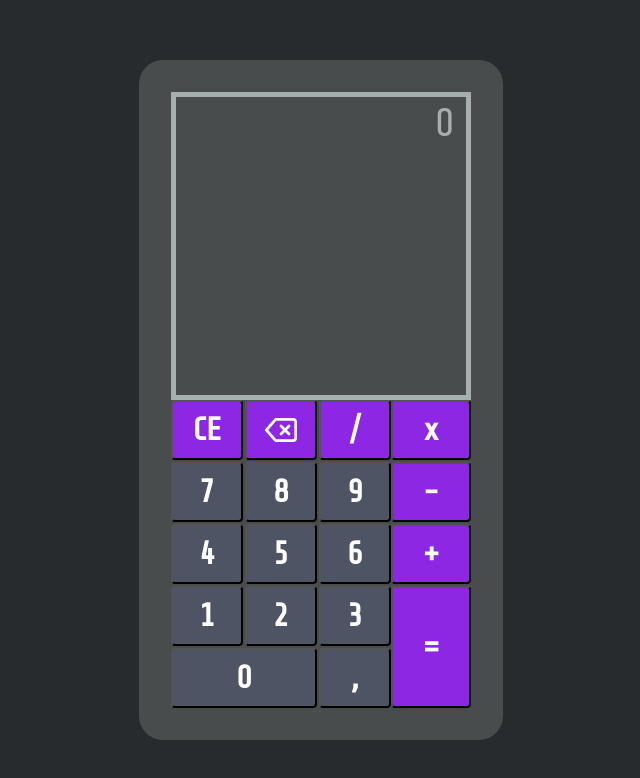
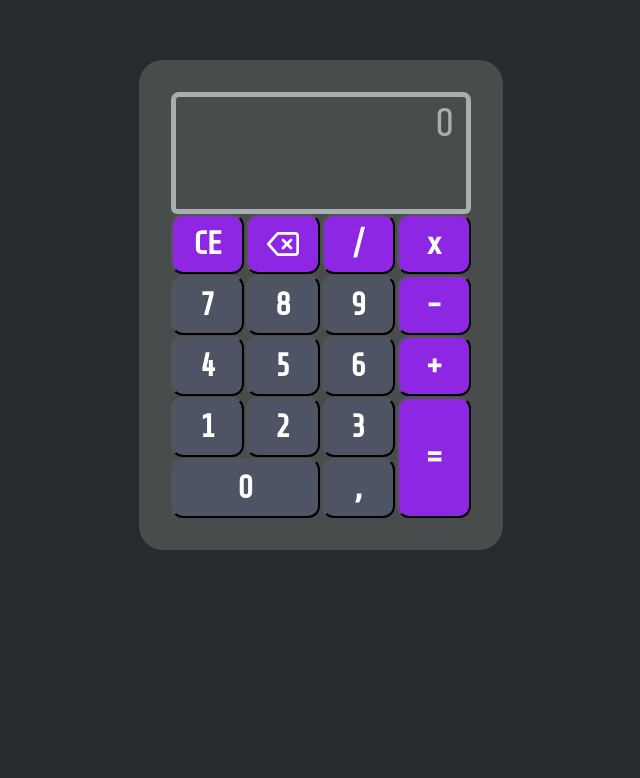
Before and after one commit to a-cs/gama-calculadora, a React (Create React App) app: page / in a window 1280 px wide. Shown: the part 140-918 px from the top of the page, without its empty margins (319-959 px from the left). After the commit the page ends 890 px from the top, so only its background shows below. Built offline with nearby package versions, Linux system fonts and the light colour scheme.

Commit message:
updating layout and fixing decimal point

```diff
--- a/src/Pages/App/App.tsx
+++ b/src/Pages/App/App.tsx
@@ -11,21 +11,27 @@ function App() {
 
 	const [display, setDisplay] = useState("")
 	const [displayResult, setDisplayResult] = useState("")
+	const [decimal, setDecimal] = useState(false)
 
 	const addValueToDisplay = (value:string) => {
 		if ((ops.includes(value) && display === "")
 			|| ((ops.includes(value) && ops.includes(display.slice(-1)))
-			&& value === display.slice(-1)))
+			&& value === display.slice(-1)) || ((value === ",") && decimal))
 			return
-		if ((ops.includes(value) && ops.includes(display.slice(-1))
+		else if ((ops.includes(value) && ops.includes(display.slice(-1))
 			&& value !== display.slice(-1)))
 			setDisplay(display.slice(0,-1) + value)
-		else
+		else {
 			setDisplay(display + value)
+			if(value === ",")
+				setDecimal(true)
+			if(ops.slice(0, -1).includes(value))
+				setDecimal(false)
+		}
 	}
 
 	const calculate = () => {
-		setDisplayResult(`= ${eval(display.replace("x", "*")).toString()}`)
+		setDisplayResult(`=${eval(display.replace("x", "*")).toString()}`)
 	}
 
 	const clearDisplay = () => {
@@ -34,15 +40,19 @@ function App() {
 	}
 
 	const deleteLastValueOnDisplay = () => {
-			setDisplay(display.slice(0, -1))
+		if(display.slice(-1) === ",")
+			setDecimal(false)
+		setDisplay(display.slice(0, -1))
 	}
 		return (
 		<Container>
 			<DisplayContainer>
-
-				{display || "0"}
-				<br/>
-				{displayResult || ""}
+				<div className="display">
+					{display || "0"}
+				</div>
+				<div className="result">
+					{displayResult || ""}
+				</div>
 			</DisplayContainer>
 			<LeftContainer>
 				<NumberButton
--- a/src/Pages/App/style.ts
+++ b/src/Pages/App/style.ts
@@ -11,14 +11,18 @@ export const Container = styled.div`
 	border-radius: 24px;
 	background-color: ${props => props.theme.background};
 	display: grid;
-	grid-template-rows: 1fr 1fr;
+	grid-template-rows: 2fr 5fr;
 	grid-template-columns: 3fr 1fr;
+	@media screen and (max-width: 350px) {
+		padding: 32px 12px;
+		border-radius: 16px;
+	}
 `
 
 export const DisplayContainer = styled.div`
 	grid-column-start: 1;
-	grid-column-end: 3;
-	grid-auto-columns: 80px;
+	grid-column-end: 4;
+	grid-auto-columns: 74px;
 	grid-auto-rows: 60px;
 	overflow: auto;
 	color: ${props => props.theme.displayBackgronud};
@@ -26,28 +30,33 @@ export const DisplayContainer = styled.div`
 	font-size: 40px;
 	text-align: right;
 	border: 5px solid ${props => props.theme.resultBackgronud};
+	border-radius: 8px 8px 6px 6px;
 	padding: 4px 12px;
+	display: flex;
+	flex-direction: column;
+	justify-content: space-between;
 `
 
 export const LeftContainer = styled.div`
 	display: grid;
 	grid-template-columns: 1fr 1fr 1fr;
-	grid-auto-columns: 80px;
+	grid-auto-columns: 74px;
 	grid-auto-rows: 60px;
-	gap: 2px;
+	gap: 1px 2px;
 `
 
 export const RightContainer = styled.div`
+	margin-left: 2px;
 	display: grid;
 	grid-row: repeat (5 1fr);
-	grid-auto-columns: 80px;
+	grid-auto-columns: 74px;
 	grid-auto-rows: 60px;
-	gap: 2px;
+	row-gap: 1px;
 `
 
 export const NumberButton = styled.button<ButtonProps> `
 	padding: 8px 12px;
-	border-radius: 4px;
+	border-radius: 12px;
 	background-color: ${props => props.isOperator ? props.theme.operatorsBackground : props.theme.numberBackground};
 	color: ${props => props.theme.numberText};
 	font-family: 'Share Tech', sans-serif;
```
